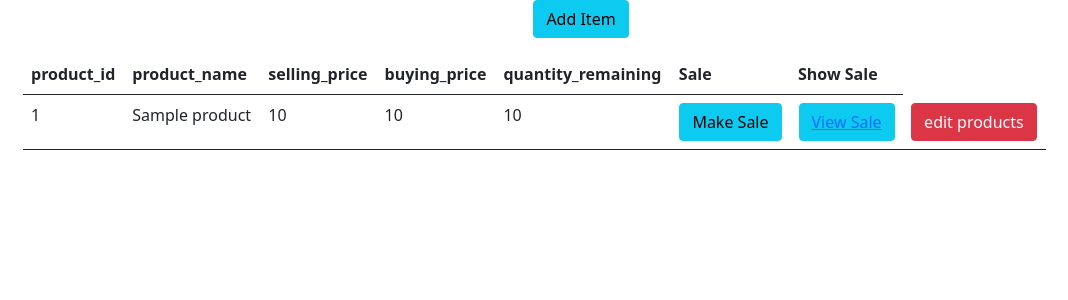
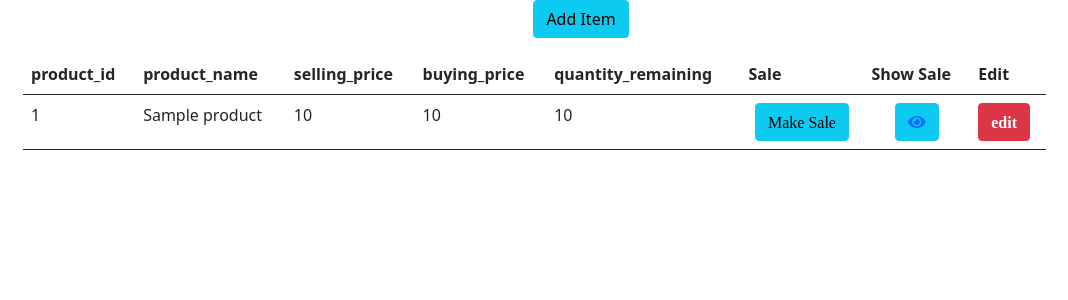
Before and after one commit to TonnyVega/sales-1-2, a Flask app: page /products in a window 1280 px wide. Shown: the part 56-356 px from the top of the page, without its empty margins (59-1127 px from the left). Run offline with Flask 2, Linux system fonts and the light colour scheme; a user stored in the database is signed in; tables that the repository leaves empty hold one stand-in row (values such as "Sample post"); a database or web service that is not in the repository returns one stand-in record (values such as "Sample title"); some libraries are stand-ins or nearby versions.

Commit message:
commit message

```diff
--- a/main.py
+++ b/main.py
@@ -189,7 +189,7 @@ def products():
 @login_required
 def sales():
     cur=conn.cursor()
-    cur.execute("""SELECT * FROM sales""")
+    cur.execute("""SELECT sales_id, product_id,product_name,quantity_sold, created_at FROM sales""")
     x=cur.fetchall()
     print(x)
 
--- a/templates/products.html
+++ b/templates/products.html
@@ -9,6 +9,8 @@
 
         <link href="https://cdn.jsdelivr.net/npm/bootstrap@5.0.2/dist/css/bootstrap.min.css" rel="stylesheet" integrity="sha384-EVSTQN3/azprG1Anm3QDgpJLIm9Nao0Yz1ztcQTwFspd3yD65VohhpuuCOmLASjC" crossorigin="anonymous">
         <link rel="stylesheet" href="https://pro.fontawesome.com/releases/v5.10.0/css/all.css" integrity="sha384-AYmEC3Yw5cVb3ZcuHtOA93w35dYTsvhLPVnYs9eStHfGJvOvKxVfELGroGkvsg+p" crossorigin="anonymous"/>
+        <link rel="stylesheet" href="https://use.fontawesome.com/releases/v5.15.4/css/all.css">
+        <link rel="stylesheet" href="https://use.fontawesome.com/releases/v5.15.4/css/v4-shims.css">
         <link rel="stylesheet" href="/static/css/footer.css">
         <title>Products</title>
       </head>
@@ -83,7 +85,7 @@
                   <th scope="col">quantity_remaining</th>
                   <th scope="col">Sale</th>
                   <th scope="col"> Show Sale</th>
-                  <!-- <th scope="col">Delete</th> -->
+                  <th scope="col">Edit</th>
               </tr>
           </thead>
           <tbody>
@@ -97,10 +99,8 @@
                   <td>
                       <!-- Button trigger modal -->
                       <div class="text-center">
-                          <button type="button" class="btn btn-info" data-bs-toggle="modal"
-                              data-bs-target="#staticBackdrop1{{i[0]}}">
-                              Make Sale
-                          </button>
+                        <i class="fa fa-eur" aria-hidden="true"><button type="button" class="btn btn-info" data-bs-toggle="modal"
+                          data-bs-target="#staticBackdrop1{{i[0]}}">Make Sale</button></i>
                       </div>
                       <!-- {{rows}} -->
                       <!-- Modal -->
@@ -145,13 +145,13 @@
                       <div class="text-center">
                           <button type="button" class="btn btn-info" data-bs-toggle="modal"
                               data-bs-target="#staticBackdrop2{{i[0]}}" link-style="none">
-                              <a href="/sales/{{i[0]}}">View Sale</a></button>
+                              <a href="/sales/{{i[0]}}"><i class="fa fa-eye" aria-hidden="true"></i></a></button>
                       </div>
                   </td>
                   <td>
                        <!-- Button trigger modal -->
                        <button type="button" class="btn btn-danger" data-bs-toggle="modal" data-bs-target="#exampleModal">
-                        edit products
+                        <i class="fa fa-pencil-square-o" aria-hidden="true">edit</i>
                      </button>
 
                      <!-- Modal -->
--- a/templates/sales.html
+++ b/templates/sales.html
@@ -80,6 +80,6 @@
 <script src="https://cdn.jsdelivr.net/npm/@popperjs/core@2.9.2/dist/umd/popper.min.js" integrity="sha384-IQsoLXl5PILFhosVNubq5LC7Qb9DXgDA9i+tQ8Zj3iwWAwPtgFTxbJ8NT4GN1R8p" crossorigin="anonymous"></script>
 <script src="https://cdn.jsdelivr.net/npm/bootstrap@5.0.2/dist/js/bootstrap.min.js" integrity="sha384-cVKIPhGWiC2Al4u+LWgxfKTRIcfu0JTxR+EQDz/bgldoEyl4H0zUF0QKbrJ0EcQF" crossorigin="anonymous"></script>
 -->
+{% endblock %}
 </body>
-{% endblock% }
 </html>
```
